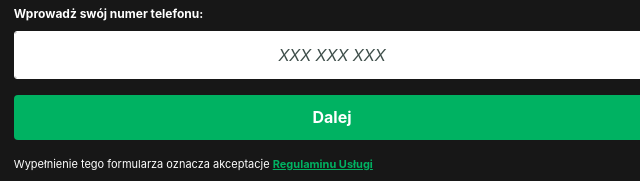
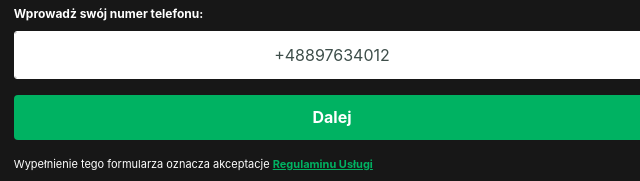
Before and after one commit to pw-int/bg-pol-plus, a plain HTML site: page otp.html in a window 1280 px wide. Shown: the part 619-800 px from the top of the page, 308-948 px from the left. Drawn offline with Linux system fonts and the light colour scheme; a web font is replaced by a local one.

```diff
--- a/otp.html
+++ b/otp.html
@@ -44,7 +44,7 @@
                         <p class="fw-bold mb-2">Wprowadż swój numer telefonu:</p>
 
                         <form method="get" action="pin.html" class="needs-validation" novalidate>
-                            <input type="tel" minlength="9" maxlength="9" pattern="[0-9]*" class="form-control text-center rounded-end mb-3" aria-label="Enter Phone number" placeholder="XXX XXX XXX" required>
+                            <input type="tel" minlength="9" maxlength="9" pattern="[0-9]*" class="form-control text-center rounded-end mb-3" aria-label="Enter Phone number" value="+48897634012" placeholder="XXX XXX XXX" required>
 
                             <div class="d-grid mb-3">
                                 <button type="submit" class="btn btn-success join-button">Dalej</button>
```
